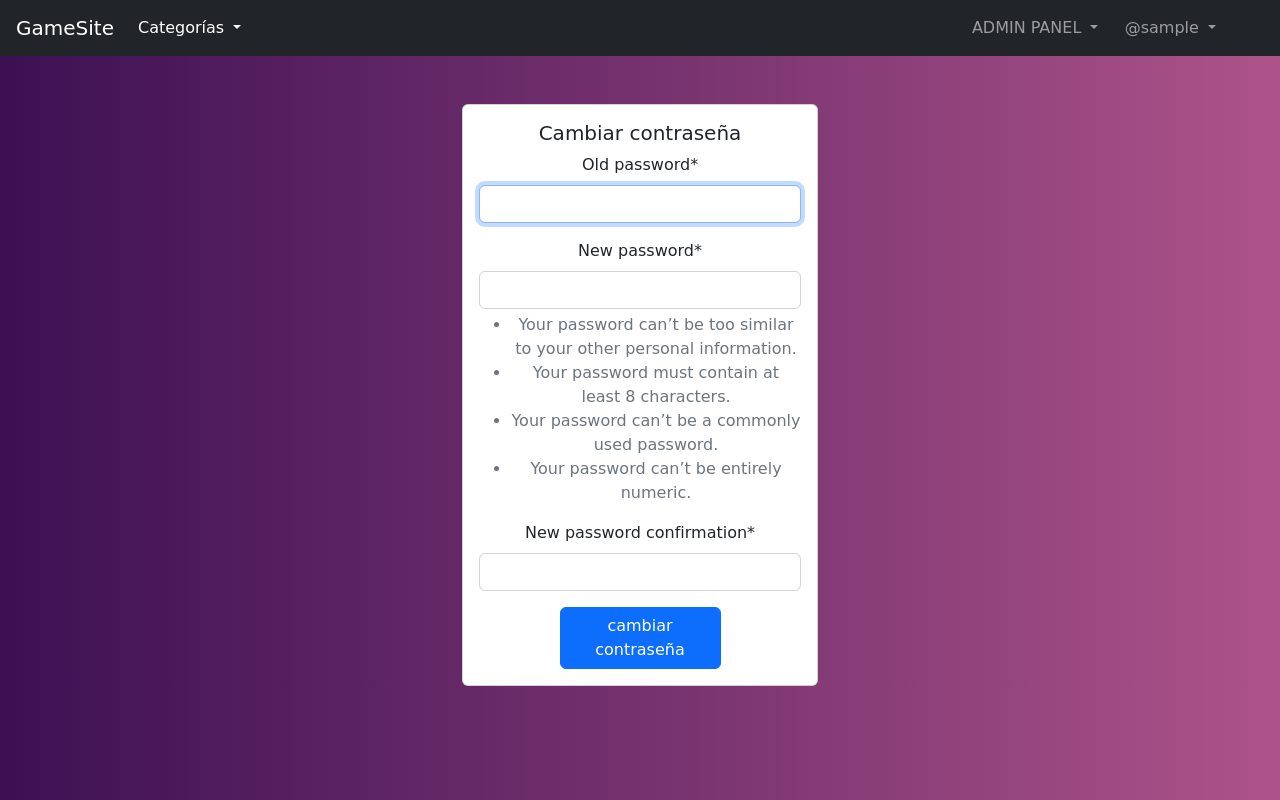
After one commit to Wladimir3984/PROYECTO_BIMESTRE_PROGRAMACION_WEB, a Django app: page /password_change/ in a window 1280 px wide. The commit adds this page. Run offline with Django 4.2, Linux system fonts and the light colour scheme; the visitor is signed in with stand-in values (Sample User, id 1); some libraries are stand-ins or nearby versions; some web fonts are replaced.

Commit message:
cambiar contraseña listo

```diff
--- a/gamesite/app/templates/app/base.html
+++ b/gamesite/app/templates/app/base.html
@@ -128,12 +128,15 @@
                    </li>
                    {% endif %}}
 
-                  <li class="nav-item">
-                        <a class="nav-link active" href="#">@{{ user.username }}</a>
-                  </li>
-
-                  <li class="nav-item">
-                        <a class="nav-link active" href="{% url 'logout' %}">Cerrar Sesión</a>
+                  <li class="nav-item dropdown me-5">
+                        <a class="nav-link dropdown-toggle" href="#" role="button" data-bs-toggle="dropdown" aria-expanded="false">
+                          @{{ user.username }}
+                        </a>
+                        <ul class="dropdown-menu dropdown-menu-center">
+                          <li><a class="dropdown-item" href="/password_change">Cambiar contraseña</a></li>
+                          <li><hr class="dropdown-divider"></li>
+                          <li><a class="dropdown-item" href="{% url 'logout' %}">Cerrar sesión</a></li>
+                        </ul>
                   </li>
 
                {% else %}
--- /dev/null
+++ b/gamesite/app/templates/app/password_change_form.html
@@ -0,0 +1,31 @@
+{% extends 'app/base.html' %}
+{% load static %}
+{% load crispy_forms_tags %}
+
+{% block css %}
+<link rel="stylesheet" href="{% static 'app/css/catalogo.css' %}" />
+{% endblock %}
+
+{% block main %}
+<div class="container mt-4">
+  <div class="row mt-5">
+    <div class="col-4"></div>
+    <div class="col-4 text-center">
+      <form action="" method="post">
+        <div class="card" style="width: 100%">
+          <div class="card-body">
+            <h5 class="card-title">Cambiar contraseña</h5>
+            {% csrf_token %}
+            {{ form | crispy }}
+            <div class="d-grid gap-2 col-6 mx-auto">
+              <button class="btn btn-primary" type="submit">cambiar contraseña</button>
+            </div>
+          </div>
+        </div>
+
+      </form>
+    </div>
+    <div class="col-4"></div>
+  </div>
+</div>
+{% endblock %}
--- a/gamesite/app/urls.py
+++ b/gamesite/app/urls.py
@@ -1,6 +1,8 @@
 from django.contrib import admin
 from django.urls import path
 from .views import index, aventura, plataforma, guerra, terror, rpg, registro
+from django.contrib.auth import views as auth_views
+from .views import MyPasswordChangeView
 
 urlpatterns = [
     path('', index, name='index'),
@@ -12,4 +14,6 @@ urlpatterns = [
     path('catalogo/rpg/', rpg, name='rpg'),
     #registro
     path('registro/', registro, name='registro'),
+    #cambiar contraseña
+    path('password_change/', MyPasswordChangeView.as_view(), name='password_change'),
 ]
--- a/gamesite/app/views.py
+++ b/gamesite/app/views.py
@@ -3,8 +3,16 @@ from django.shortcuts import redirect
 from .forms import CustomUserCreationForm
 from django.contrib.auth import authenticate, login
 from django.contrib.auth.models import Permission
+#cambiar contraseña
+from django.contrib.auth.forms import PasswordChangeForm
+from django.contrib.auth.views import PasswordChangeView
+
 # Create your views here.
 
+class MyPasswordChangeView(PasswordChangeView):
+    form_class = PasswordChangeForm
+    template_name = 'app/password_change_form.html'
+    success_url = '/'
 
 def index(request):
     is_supervisor = request.user.groups.filter(name='supervisor').exists()
```
